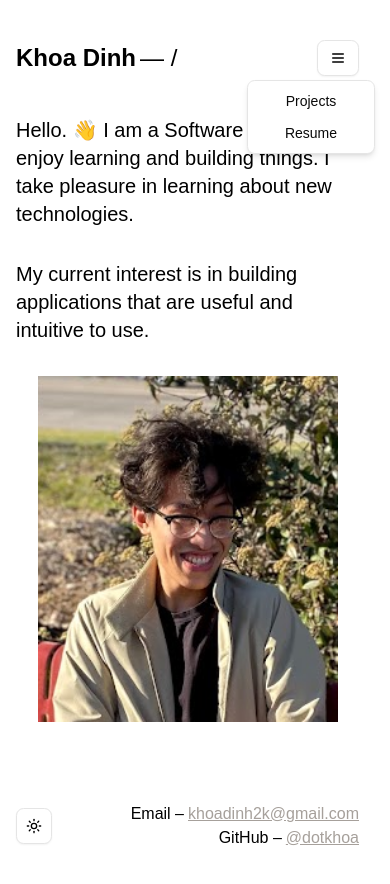
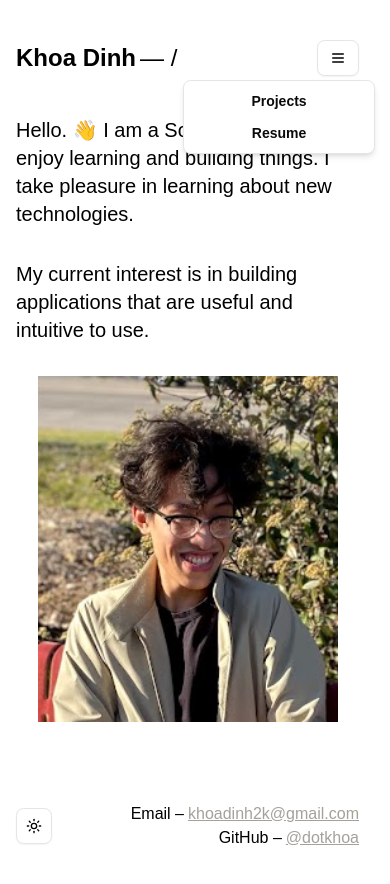
Before and after one commit to dotkhoa/portfolio-site-v2, a Next.js app: page / in a window 390 px wide. Both pictures are taken after a click on the button 338 px from the left and 58 px from the top of the page. Shown: the top 884 px of the page. Built offline with nearby package versions, Linux system fonts and the light colour scheme.

Commit message:
feat: increased visibility of hamburger menu selections

```diff
--- a/components/ui/dropdown-menu.tsx
+++ b/components/ui/dropdown-menu.tsx
@@ -74,7 +74,7 @@ function DropdownMenuItem({
       data-inset={inset}
       data-variant={variant}
       className={cn(
-        "data-[variant=destructive]:*:[svg]:!text-destructive relative flex cursor-default items-center justify-center gap-2 rounded-sm px-2 py-1.5 text-sm outline-hidden select-none focus:bg-neutral-100 focus:text-neutral-900 data-[disabled]:pointer-events-none data-[disabled]:opacity-50 data-[inset]:pl-8 data-[variant=destructive]:text-red-500 data-[variant=destructive]:focus:bg-red-500/10 data-[variant=destructive]:focus:text-red-500 dark:focus:bg-neutral-800 dark:focus:text-neutral-50 dark:data-[variant=destructive]:text-red-900 dark:data-[variant=destructive]:focus:bg-red-900/10 dark:data-[variant=destructive]:focus:text-red-900 [&_svg]:pointer-events-none [&_svg]:shrink-0 [&_svg:not([class*='size-'])]:size-4 [&_svg:not([class*='text-'])]:text-neutral-500 dark:[&_svg:not([class*='text-'])]:text-neutral-400",
+        "data-[variant=destructive]:*:[svg]:!text-destructive relative flex cursor-default items-center justify-center gap-2 rounded-sm px-2 py-1.5 text-sm font-bold outline-hidden select-none focus:bg-neutral-100 focus:text-neutral-900 data-[disabled]:pointer-events-none data-[disabled]:opacity-50 data-[inset]:pl-8 data-[variant=destructive]:text-red-500 data-[variant=destructive]:focus:bg-red-500/10 data-[variant=destructive]:focus:text-red-500 dark:focus:bg-neutral-800 dark:focus:text-neutral-50 dark:data-[variant=destructive]:text-red-900 dark:data-[variant=destructive]:focus:bg-red-900/10 dark:data-[variant=destructive]:focus:text-red-900 [&_svg]:pointer-events-none [&_svg]:shrink-0 [&_svg:not([class*='size-'])]:size-4 [&_svg:not([class*='text-'])]:text-neutral-500 dark:[&_svg:not([class*='text-'])]:text-neutral-400",
         className,
       )}
       {...props}
--- a/components/ui/hamburger-menu.tsx
+++ b/components/ui/hamburger-menu.tsx
@@ -20,7 +20,7 @@ export default function HamburgerMenu() {
         <DropdownMenuTrigger asChild>
           <Button variant="outline">{<Menu />}</Button>
         </DropdownMenuTrigger>
-        <DropdownMenuContent className="w-32">
+        <DropdownMenuContent className="w-48">
           <DropdownMenuGroup>
             <DropdownMenuItem onSelect={() => router.push("/projects")}>
               Projects
```
